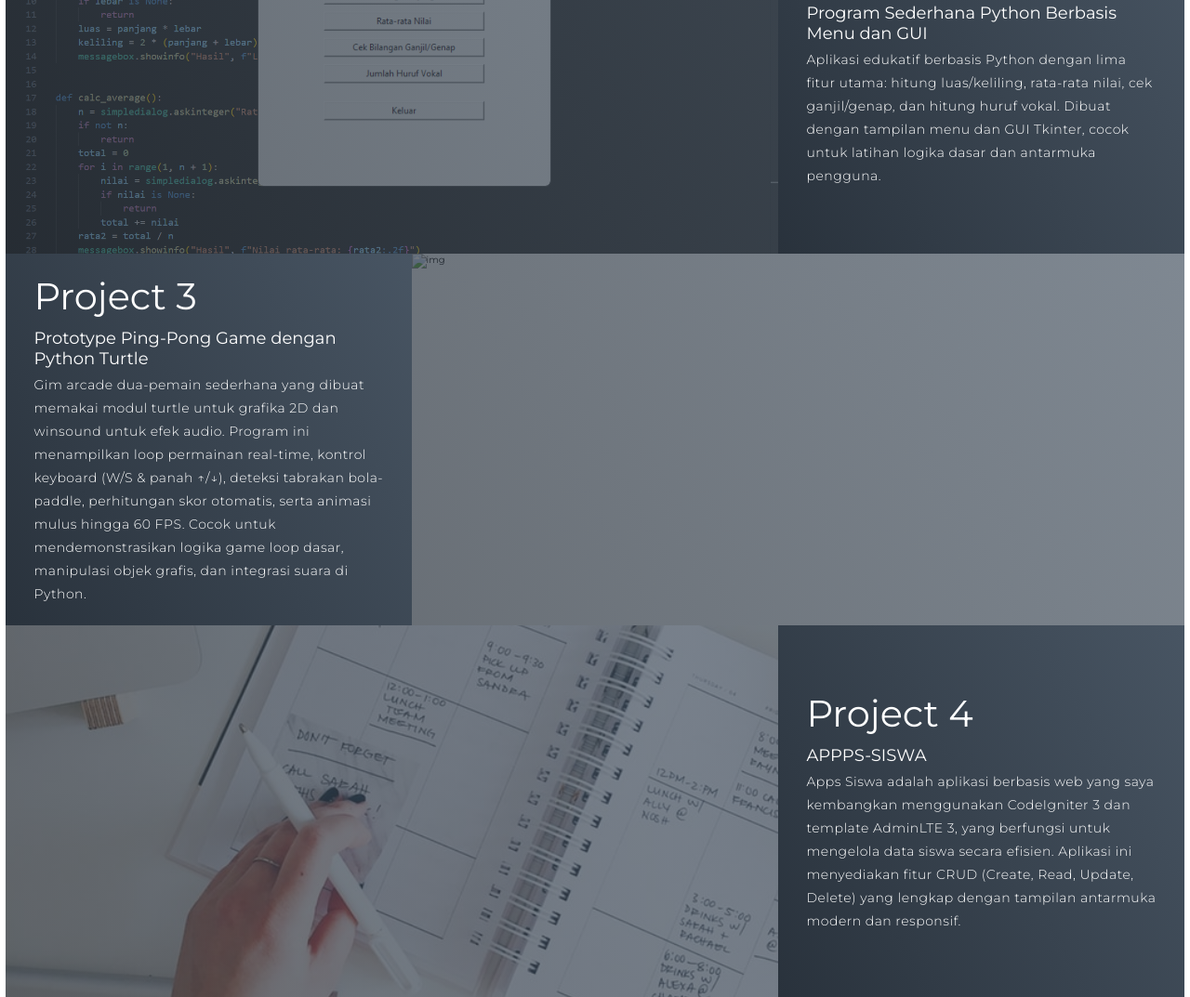
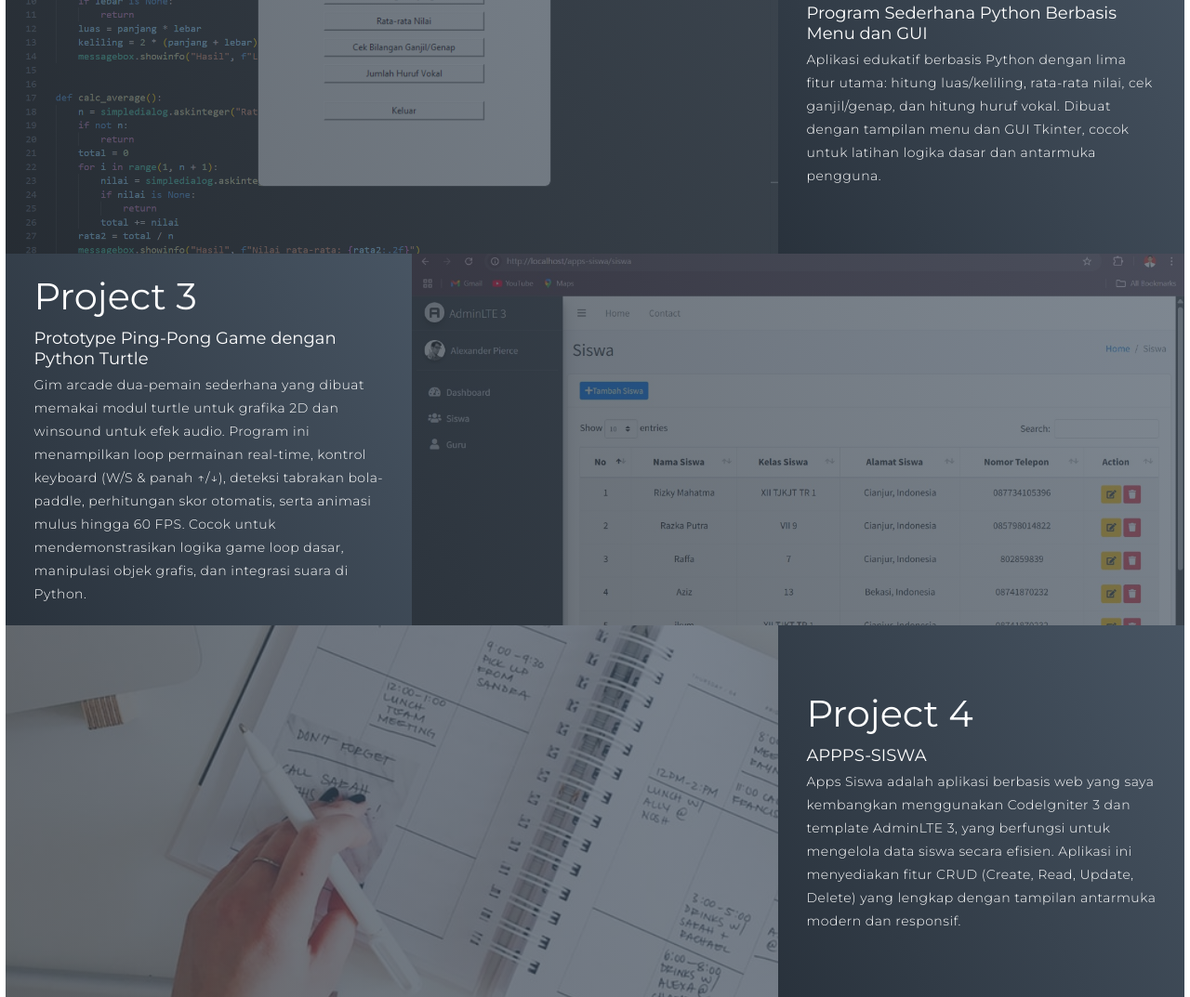
Before and after one commit to RizkyMahatma/Website-Personal, a plain HTML site: page index.html in a window 1280 px wide. Shown: the part 2520-3593 px from the top of the page at 93% size. Drawn offline with Linux system fonts and the light colour scheme.

Commit message:
Update index.html

```diff
--- a/index.html
+++ b/index.html
@@ -141,7 +141,7 @@
                suara di Python.</p>
           </div>
           <div class="project-img">
-            <img src="./img/appssiswa.jpeg" alt="img">
+            <img src="./img/appssiswa.jpg" alt="img">
           </div>
         </div>
         <div class="project-item">
```
